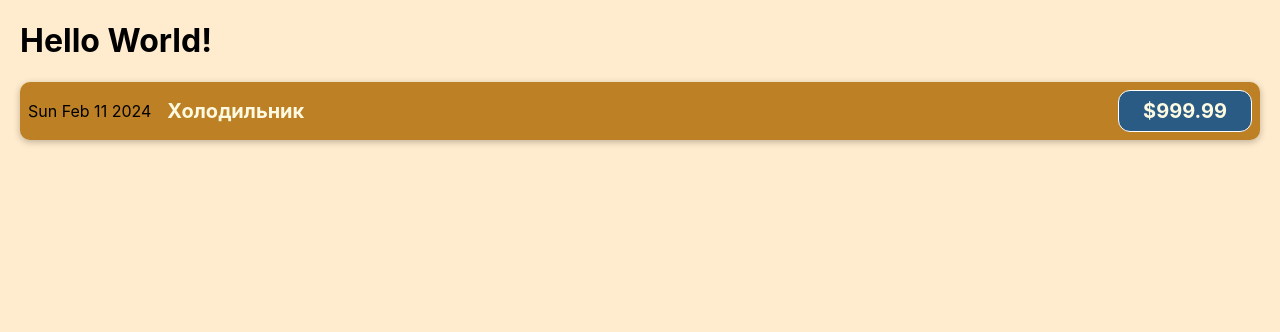
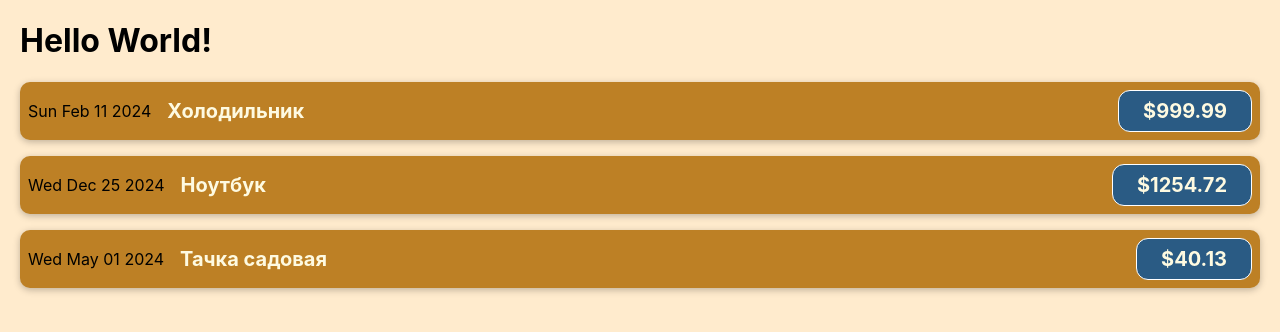
Before and after one commit to SterrenHeer/CostAccounting, a JavaScript app: page / in a window 1280 px wide. Shown: the top 332 px of the page. Built offline with nearby package versions, Linux system fonts and the light colour scheme.

Commit message:
add test props for cost item

```diff
--- a/src/App.js
+++ b/src/App.js
@@ -1,10 +1,38 @@
 import CostItem from "./components/CostItem";
 
 function App() {
+  const costs = [
+    {
+      date: new Date(2024, 1, 11),
+      description: 'Холодильник',
+      amount: 999.99
+    },
+    {
+      date: new Date(2024, 11, 25),
+      description: 'Ноутбук',
+      amount: 1254.72
+    },
+    {
+      date: new Date(2024, 4, 1),
+      description: 'Тачка садовая',
+      amount: 40.13
+    }
+  ]
   return (
     <div>
       <h1>Hello World!</h1>
-      <CostItem></CostItem>
+      <CostItem
+        date={costs[0].date}
+        description={costs[0].description}
+        amount={costs[0].amount}></CostItem>
+      <CostItem
+        date={costs[1].date}
+        description={costs[1].description}
+        amount={costs[1].amount}></CostItem>
+      <CostItem
+        date={costs[2].date}
+        description={costs[2].description}
+        amount={costs[2].amount}></CostItem>
     </div>
   );
 }
--- a/src/components/CostItem.js
+++ b/src/components/CostItem.js
@@ -1,15 +1,12 @@
 import './CostItem.scss'
 
-function CostItem() {
-  const costDate = new Date(2024, 1, 11);
-  const costDescription = 'Холодильник';
-  const costAmount = 999.99;
+function CostItem(props) {
   return (
     <div className='cost-item'>
-      <div>{costDate.toDateString()}</div>
+      <div>{props.date.toDateString()}</div>
       <div className='cost-item_description'>
-        <h2>{costDescription}</h2>
-        <div className='cost-item_price'>${costAmount}</div>
+        <h2>{props.description}</h2>
+        <div className='cost-item_price'>${props.amount}</div>
       </div>
     </div>
   );
```
